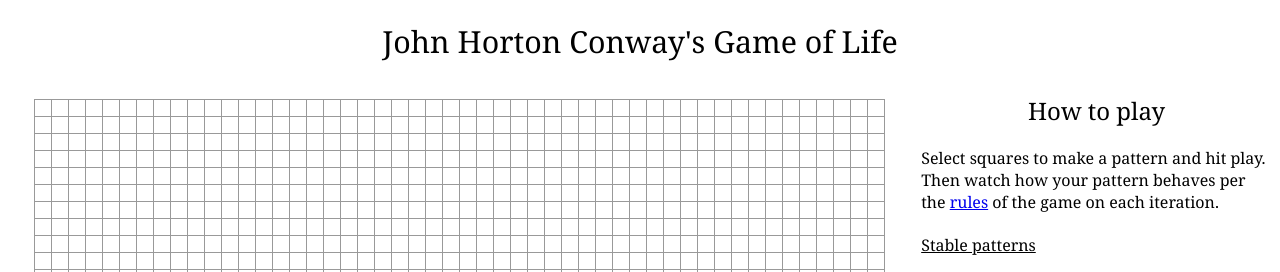
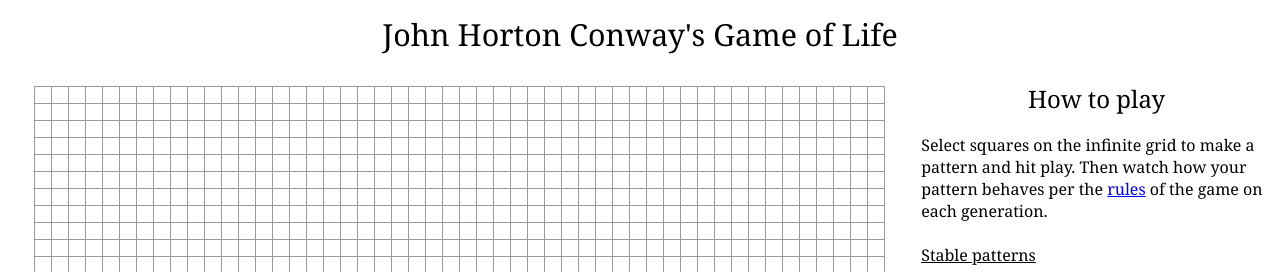
Before and after one commit to kurtisjunior/game-of-life, a React (Create React App) app: page / in a window 1280 px wide. Shown: the top 272 px of the page. Built offline with nearby package versions, Linux system fonts and the light colour scheme; grey boxes are pictures that could not be loaded.

Commit message:
title edit

```diff
--- a/src/Components/Game.jsx
+++ b/src/Components/Game.jsx
@@ -33,13 +33,13 @@ class Game extends Component {
           <Col className="game-info-col">
             <h2 className="header">How to play</h2>
             <p>
-              Select squares to make a pattern and hit play. Then watch how your
-              pattern behaves per the{" "}
+              Select squares on the infinite grid to make a pattern and hit
+              play. Then watch how your pattern behaves per the{" "}
               <a href="http://www.conwaylife.com/wiki/Conway%27s_Game_of_Life#Rules">
                 {" "}
                 rules
               </a>{" "}
-              of the game on each iteration.
+              of the game on each generation.
             </p>
             <Media className="game-info">
               <Media>
--- a/src/css/board.css
+++ b/src/css/board.css
@@ -115,7 +115,7 @@
 }
 
 .john-conway {
-  margin-top: 3.5%;
+  margin-top: 2.5%;
 }
 
 .youtube-video-link {
@@ -132,6 +132,6 @@
 }
 
 .footer {
-  margin-top: 0.1%;
+  margin-top: 0%;
   font-size: 10px;
 }
--- a/src/css/layout.css
+++ b/src/css/layout.css
@@ -1,5 +1,5 @@
 .title {
-  padding: 1%;
+  padding: 0.5%;
   font-size: 190%;
 }
 
```
